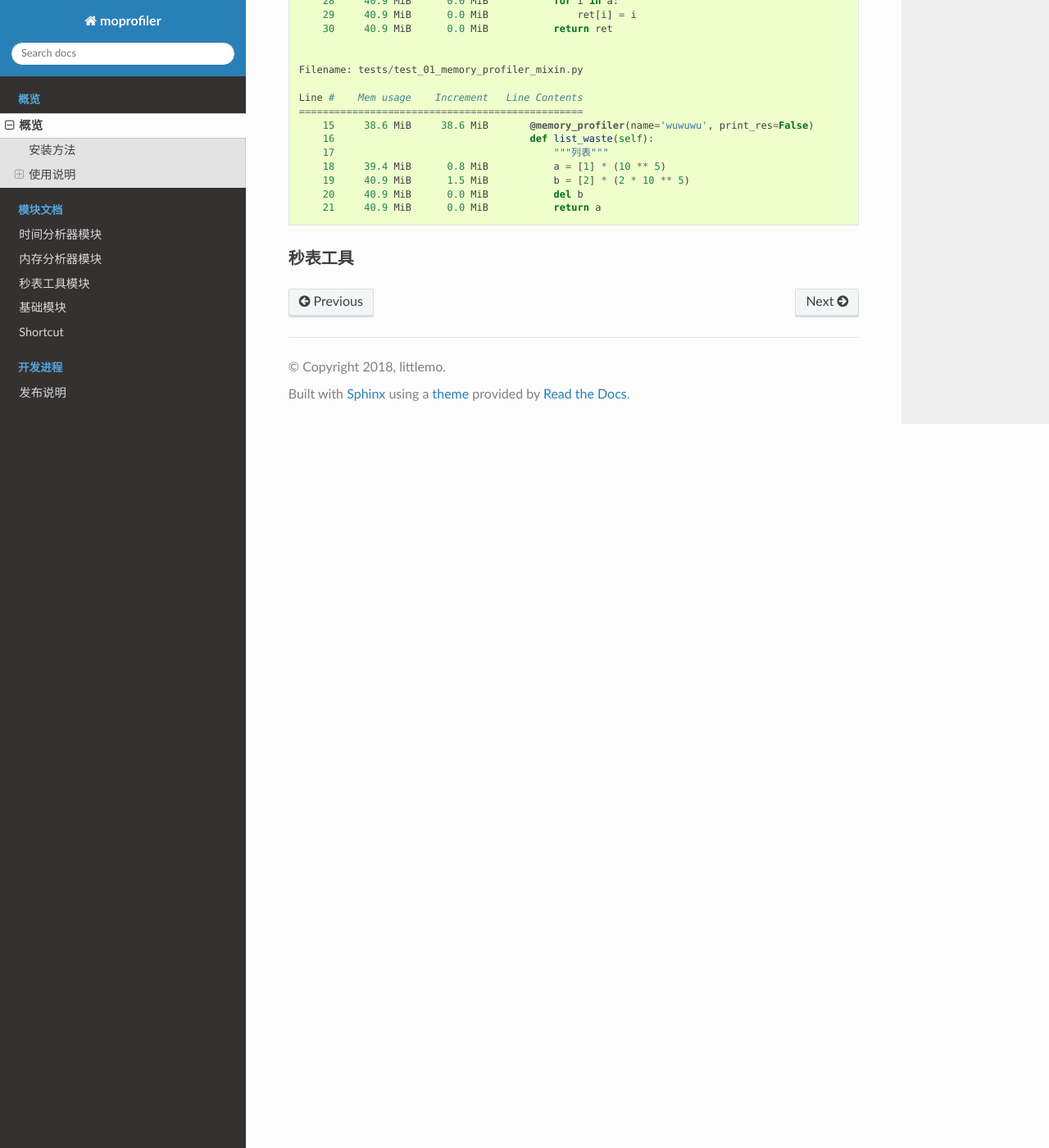
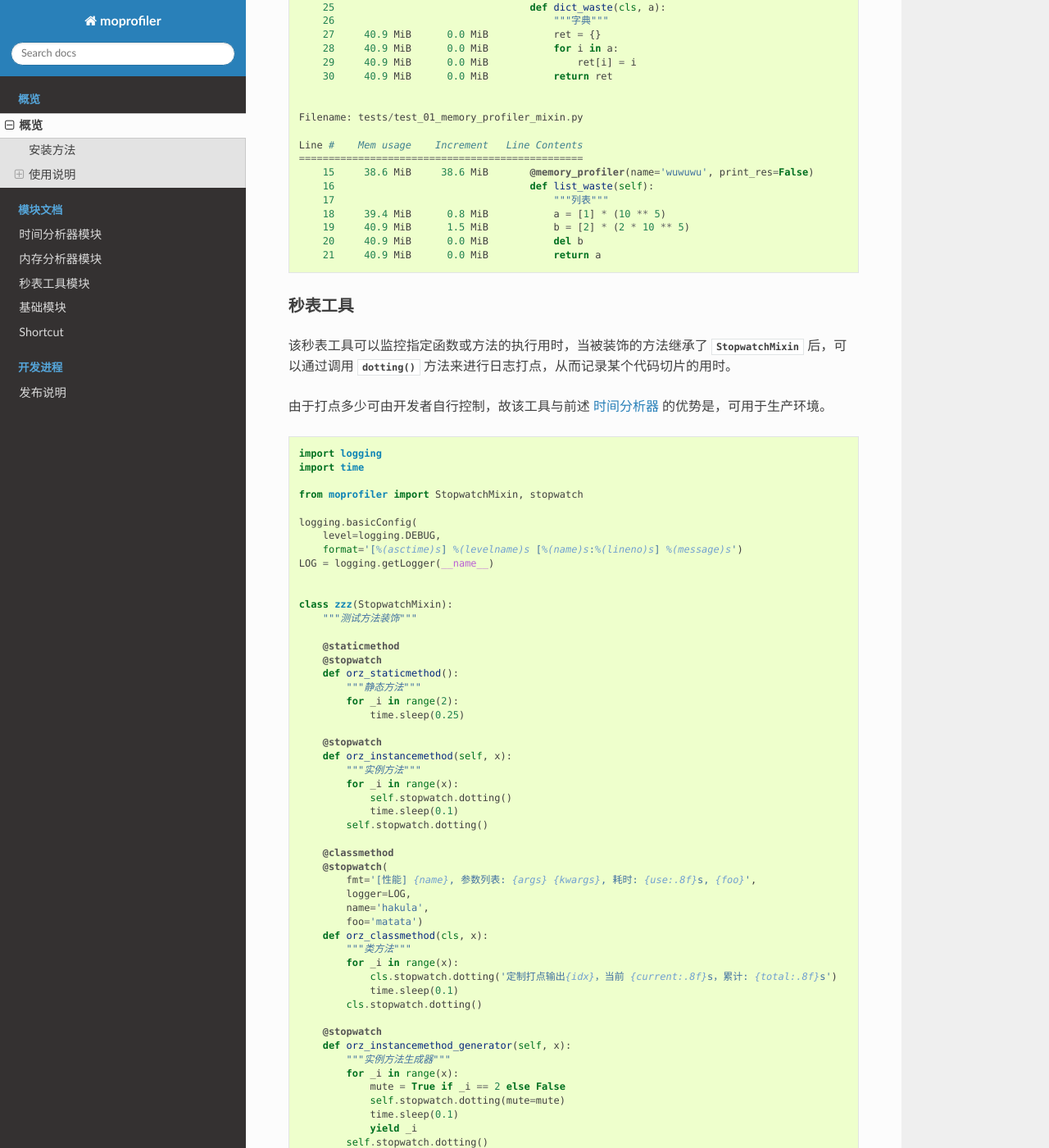
Before and after one commit to littlemo/moprofiler, a Sphinx documentation site: the page built from docs/source/intro/overview.rst, in a window 1280 px wide and 1400 px high, scrolled down 3009 px. Shown: the whole window at 82% size. Built offline with Sphinx 7.4.7 and the Read the Docs theme 2.0.0, drawn with Linux system fonts in a browser that asks for light colours; formulas are drawn with MathJax 3; some of the changed text lies outside the part shown.

Commit message:
Feature: 编写秒表工具的使用说明，并相应优化锚点引用

```diff
--- a/docs/source/intro/overview.rst
+++ b/docs/source/intro/overview.rst
@@ -17,7 +17,9 @@
 使用说明
 ========
 
-如开始的介绍，本工具集主要由三个子工具组成，下面将对其使用方式进行逐一介绍
+如开始的介绍，本工具集主要由三个子工具 :ref:`overview-time-profiler` ,
+:ref:`overview-memory-profiler` , :ref:`overview-stopwatch` 组成，
+下面将对其使用方式进行逐一介绍
 
 三个子工具分别提供了一个 ``装饰器`` 以及一个用于扩充类的 ``Mixin`` 类，
 一般使用中会存在如下装饰场景:
@@ -33,6 +35,8 @@
 当被装饰对象为 ``类方法`` 或 ``实例方法`` 时，可通过让类继承相应的 ``Mixin`` 类，
 来获得功能增强，有效减小使用成本
 
+.. _overview-time-profiler:
+
 时间分析器
 ----------
 
@@ -41,6 +45,7 @@
 .. code-block:: python
 
     from moprofiler import TimeProfilerMixin, time_profiler
+
 
     class QucikSort(TimeProfilerMixin):
         """
@@ -116,6 +123,7 @@
 .. code-block:: python
 
     from moprofiler import MemoryProfilerMixin, memory_profiler
+
 
     class MemoryWaste(MemoryProfilerMixin):
         """
@@ -171,8 +179,100 @@
         20     40.9 MiB      0.0 MiB           del b
         21     40.9 MiB      0.0 MiB           return a
 
+.. _overview-stopwatch:
+
 秒表工具
 --------
 
+该秒表工具可以监控指定函数或方法的执行用时，当被装饰的方法继承了 :py:class:`~moprofiler.stopwatch.StopwatchMixin`
+后，可以通过调用 :py:meth:`~moprofiler.stopwatch.Stopwatch.dotting` 方法来进行日志打点，从而记录某个代码切片的用时。
+
+由于打点多少可由开发者自行控制，故该工具与前述 :ref:`overview-time-profiler` 的优势是，可用于生产环境。
+
+.. code-block:: python
+
+    import logging
+    import time
+
+    from moprofiler import StopwatchMixin, stopwatch
+
+    logging.basicConfig(
+        level=logging.DEBUG,
+        format='[%(asctime)s] %(levelname)s [%(name)s:%(lineno)s] %(message)s')
+    LOG = logging.getLogger(__name__)
+
+
+    class zzz(StopwatchMixin):
+        """测试方法装饰"""
+
+        @staticmethod
+        @stopwatch
+        def orz_staticmethod():
+            """静态方法"""
+            for _i in range(2):
+                time.sleep(0.25)
+
+        @stopwatch
+        def orz_instancemethod(self, x):
+            """实例方法"""
+            for _i in range(x):
+                self.stopwatch.dotting()
+                time.sleep(0.1)
+            self.stopwatch.dotting()
+
+        @classmethod
+        @stopwatch(
+            fmt='[性能] {name}, 参数列表: {args} {kwargs}, 耗时: {use:.8f}s, {foo}',
+            logger=LOG,
+            name='hakula',
+            foo='matata')
+        def orz_classmethod(cls, x):
+            """类方法"""
+            for _i in range(x):
+                cls.stopwatch.dotting('定制打点输出{idx}，当前 {current:.8f}s，累计: {total:.8f}s')
+                time.sleep(0.1)
+            cls.stopwatch.dotting()
+
+        @stopwatch
+        def orz_instancemethod_generator(self, x):
+            """实例方法生成器"""
+            for _i in range(x):
+                mute = True if _i == 2 else False
+                self.stopwatch.dotting(mute=mute)
+                time.sleep(0.1)
+                yield _i
+            self.stopwatch.dotting()
+
+    z = zzz()
+    z.orz_staticmethod()
+    z.orz_instancemethod(5)
+    z.orz_classmethod(5)
+    _tmp = [i for i in z.orz_instancemethod_generator(5)]
+    assert _tmp == [i for i in range(5)]
+
+执行结果如下::
+
+    [2019-01-05 22:35:13,680] INFO [moprofiler.stopwatch:147] [性能] orz_staticmethod, 耗时: 0.5071s
+    [2019-01-05 22:35:13,681] INFO [moprofiler.stopwatch:177] [性能] 当前耗时(1): 0.0000s, 累计耗时: 0.0000s
+    [2019-01-05 22:35:13,786] INFO [moprofiler.stopwatch:177] [性能] 当前耗时(2): 0.1046s, 累计耗时: 0.1046s
+    [2019-01-05 22:35:13,891] INFO [moprofiler.stopwatch:177] [性能] 当前耗时(3): 0.1052s, 累计耗时: 0.2098s
+    [2019-01-05 22:35:13,997] INFO [moprofiler.stopwatch:177] [性能] 当前耗时(4): 0.1055s, 累计耗时: 0.3153s
+    [2019-01-05 22:35:14,101] INFO [moprofiler.stopwatch:177] [性能] 当前耗时(5): 0.1044s, 累计耗时: 0.4197s
+    [2019-01-05 22:35:14,205] INFO [moprofiler.stopwatch:177] [性能] 当前耗时(6): 0.1039s, 累计耗时: 0.5236s
+    [2019-01-05 22:35:14,205] INFO [moprofiler.stopwatch:147] [性能] orz_instancemethod, 耗时: 0.5238s
+    [2019-01-05 22:35:14,205] INFO [test_02_stopwatch_mixin:177] 定制打点输出1，当前 0.00001907s，累计: 0.00001907s
+    [2019-01-05 22:35:14,310] INFO [test_02_stopwatch_mixin:177] 定制打点输出2，当前 0.10435295s，累计: 0.10437202s
+    [2019-01-05 22:35:14,415] INFO [test_02_stopwatch_mixin:177] 定制打点输出3，当前 0.10521197s，累计: 0.20958400s
+    [2019-01-05 22:35:14,519] INFO [test_02_stopwatch_mixin:177] 定制打点输出4，当前 0.10429406s，累计: 0.31387806s
+    [2019-01-05 22:35:14,623] INFO [test_02_stopwatch_mixin:177] 定制打点输出5，当前 0.10339808s，累计: 0.41727614s
+    [2019-01-05 22:35:14,727] INFO [test_02_stopwatch_mixin:177] 定制打点输出6，当前 0.10414290s，累计: 0.52141905s
+    [2019-01-05 22:35:14,727] INFO [test_02_stopwatch_mixin:147] [性能] hakula, 参数列表: (<class 'test_02_stopwatch_mixin.zzz'>, 5) {}, 耗时: 0.52167416s, matata
+    [2019-01-05 22:35:14,728] INFO [moprofiler.stopwatch:177] [性能] 当前耗时(1): 0.0000s, 累计耗时: 0.0000s
+    [2019-01-05 22:35:14,829] INFO [moprofiler.stopwatch:177] [性能] 当前耗时(2): 0.1010s, 累计耗时: 0.1011s
+    [2019-01-05 22:35:15,037] INFO [moprofiler.stopwatch:177] [性能] 当前耗时(4): 0.1040s, 累计耗时: 0.3091s
+    [2019-01-05 22:35:15,139] INFO [moprofiler.stopwatch:177] [性能] 当前耗时(5): 0.1025s, 累计耗时: 0.4115s
+    [2019-01-05 22:35:15,242] INFO [moprofiler.stopwatch:177] [性能] 当前耗时(6): 0.1029s, 累计耗时: 0.5144s
+    [2019-01-05 22:35:15,242] INFO [moprofiler.stopwatch:124] [性能] orz_instancemethod_generator, 耗时: 0.5147s
+
 
 .. _MoProfiler: https://github.com/littlemo/moprofiler
```
Also changed, not shown: other parts of docs/source/intro/overview.rst (+2 -0 lines).
